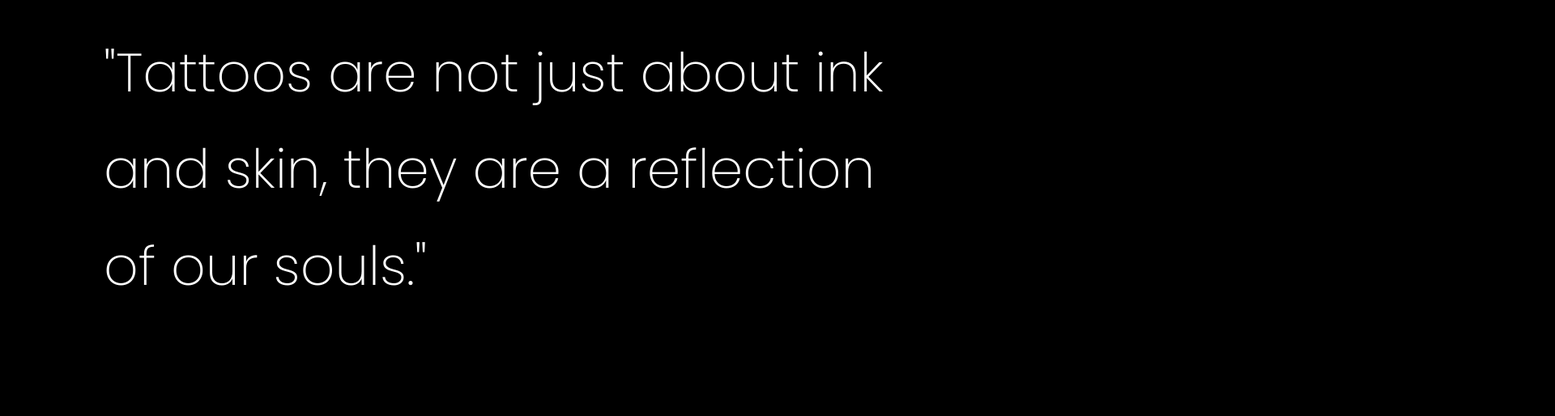
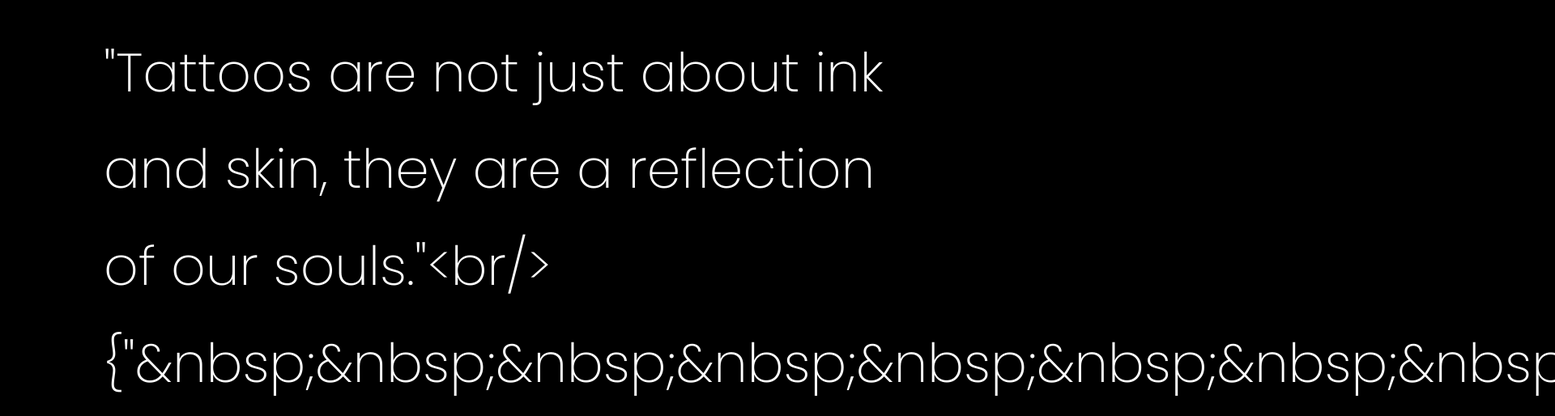
Before and after one commit to emilioDeSantis/sibo-demo, a Next.js app: page / in a window 1280 px wide. Shown: the part 2422-2936 px from the top of the page at 81% size, 1920 px wide, since content can reach past the window. Built offline with nearby package versions, Linux system fonts and the light colour scheme.

Commit message:
first commit

```diff
--- a/src/pages/index.js
+++ b/src/pages/index.js
@@ -179,7 +179,7 @@ export default function Home() {
                             zIndex: '3',
                         }}
                     >
-                        "Tattoos are not just about ink and skin, they are a reflection of our souls."
+                        {'"Tattoos are not just about ink and skin, they are a reflection of our souls."<br/>{"&nbsp;&nbsp;&nbsp;&nbsp;&nbsp;&nbsp;&nbsp;&nbsp;&nbsp;&nbsp;&nbsp;&nbsp;&nbsp;&nbsp;&nbsp;&nbsp;&nbsp;&nbsp;&nbsp;&nbsp;&nbsp;&nbsp;&nbsp;&nbsp;&nbsp;&nbsp;&nbsp;&nbsp;"}- Unknown'}
                     </div>
                 </div>
                     <div
```
